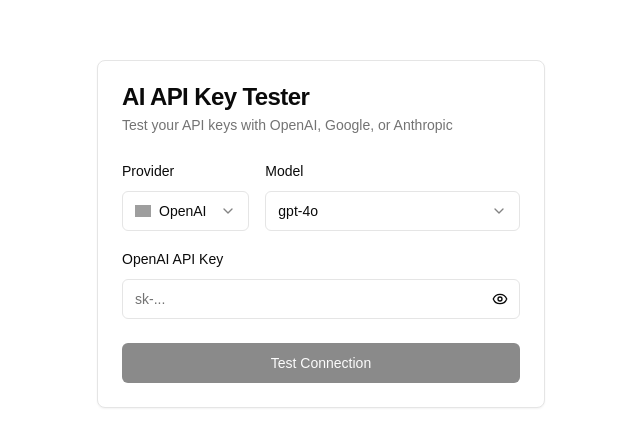
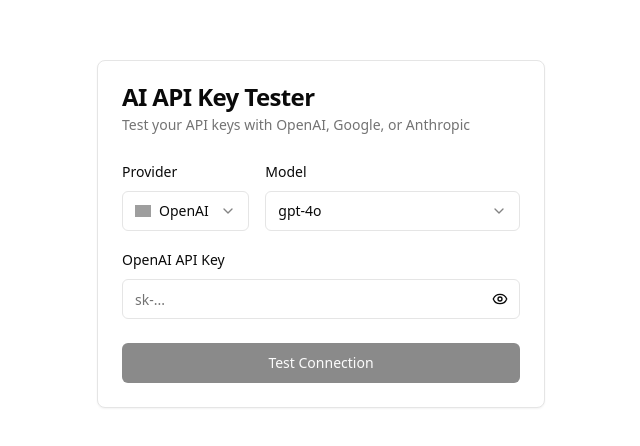
Before and after one commit to rishiskhare/ai-key-tester, a Next.js app: page / in a window 1280 px wide. Shown: the part 166-612 px from the top of the page, without its empty margins (319-959 px from the left). Built offline with nearby package versions, Linux system fonts and the light colour scheme; grey boxes are pictures that could not be loaded.

Commit message:
Removed fonts from globals.css

```diff
--- a/app/globals.css
+++ b/app/globals.css
@@ -1,10 +1,6 @@
 @tailwind base;
 @tailwind components;
 @tailwind utilities;
-
-body {
-  font-family: Arial, Helvetica, sans-serif;
-}
 
 @layer utilities {
   .text-balance {
```
